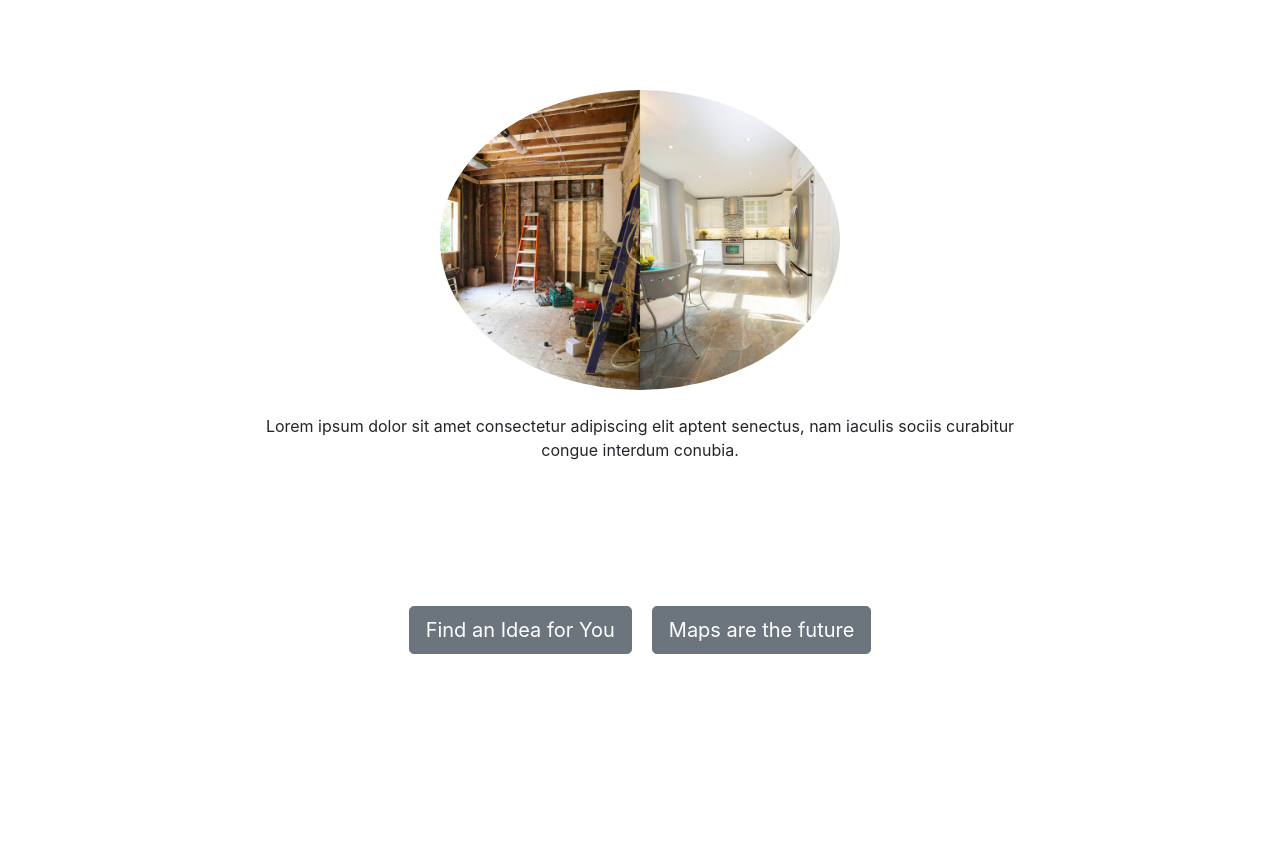
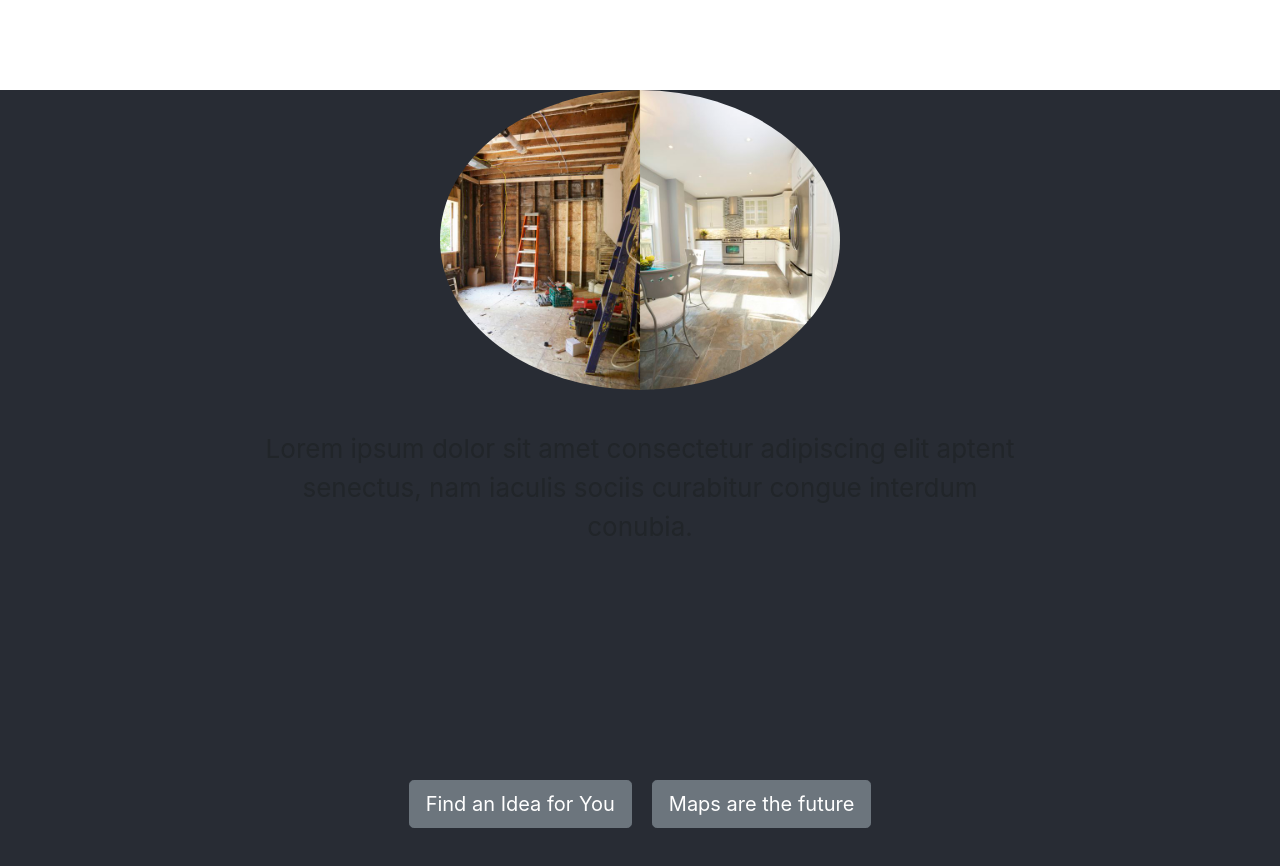
Before and after one commit to Landry728/Niimo, a React (Create React App) app: page / in a window 1280 px wide. Shown: the top 866 px of the page. Built offline with nearby package versions, Linux system fonts and the light colour scheme; what google-maps-react would draw is missing.

Commit message:
added styles

```diff
--- a/src/App.css
+++ b/src/App.css
@@ -1,6 +1,8 @@
 .App {
   text-align: center;
+  font-size: calc(10px + 2vmin);
   min-height: 150vh;
+  background-color: #282c34;
 }
 
 .App-logo {
@@ -19,7 +21,3 @@
   font-size: calc(10px + 2vmin);
   color: white;
 }
-
-.App-link {
-  color: #61dafb;
-}
--- a/src/components/home.js
+++ b/src/components/home.js
@@ -7,8 +7,8 @@ export default class Home extends Component {
   render() {
     return (
       <>
-                <div style={{ marginTop: '7%', width: '100%', height: 300,  display: 'flex',alignItems: 'center', justifyContent: 'center',  }}>
-                    <img src={Logo} style={{height: 300}} className='rounded-circle' />
+        <div style={{ marginTop: '7%', width: '100%', height: 300, display: 'flex', alignItems: 'center', justifyContent: 'center', }}>
+          <img src={Logo} style={{ height: 300 }} className='rounded-circle' />
         </div>
         <br />
         <div style={{ width: '100%' }}>
@@ -19,7 +19,7 @@ export default class Home extends Component {
         <br /><br /><br /><br /><br /><br />
         <Row>
           <Col style={{ display: 'flex', justifyContent: 'center' }}>
-                        <Link to="/map" style={{marginRight: 20}}><Button size="lg">Find an Idea for You</Button></Link>
+            <Link to="/map" style={{ marginRight: 20 }}><Button size="lg">Find an Idea for You</Button></Link>
             <Link to="/map" ><Button src="localhost:3000/map" size="lg">Maps are the future</Button></Link>
           </Col>
         </Row>
```
Lines whose indentation alone changed are shown as unchanged.
